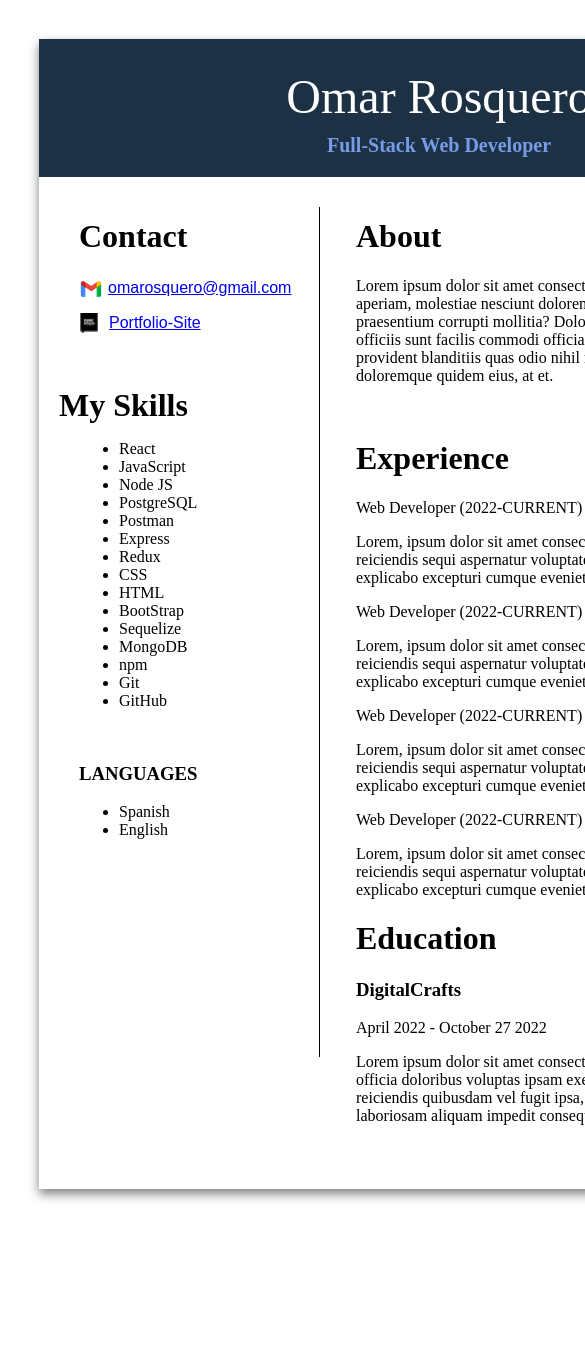
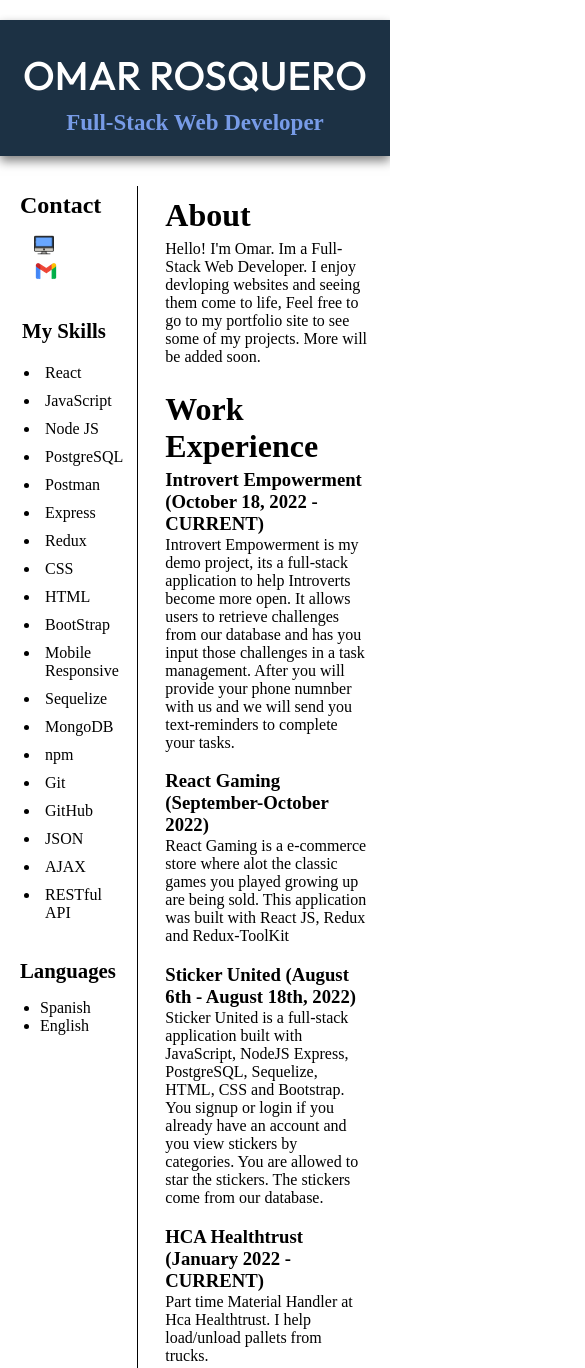
Before and after one commit to omardun/Resume, a plain HTML site: page index.html in a window 390 px wide. Shown: the top 1368 px of the page, 585 px wide, since content can reach past the window. Before the commit the page ends 1228 px from the top, so only its background shows below. Drawn offline with Linux system fonts and the light colour scheme.

Commit message:
added basic media query

```diff
--- a/index.html
+++ b/index.html
@@ -19,8 +19,17 @@
         <div class="clearfix"></div>
 
         <div class="col-div-4">
-            <div class="content-box" style="padding-left: 40px;">
+            <div class="content-box" >
                 <h1 class="head">Contact</h1>
+
+                <div class="port">
+                    <a href="https://github.com/omardun" target="_blank">
+                      <img class="port-icon" src="./media/desktop.png">
+                    </a>
+                    <a href="https://github.com/omardun" target="_blank" >
+                     <p>Portfolio-Site</p>
+                    </a>
+                </div>
 
                 <div class="gmail">
                     <a href="mailto:omarosquero@gmail.com" >
@@ -30,18 +39,10 @@
                      <p>omarosquero@gmail.com</p>
                     </a>
                 </div>
-                <div class="port">
-                    <a href="https://github.com/omardun" >
-                      <img class="port-icon" src="./media/portfolio.png">
-                    </a>
-                    <a href="https://github.com/omardun" target="_blank" >
-                     <p>Portfolio-Site</p>
-                    </a>
-                </div>
 
                 <br/>
-                <h1 class="skills">My Skills</h1>
-                <ul>
+                <h1 class="skill">My Skills</h1>
+                <ul class="skills">
                     <li>React</li>
                     <li>JavaScript</li>
                     <li>Node JS</li>
@@ -52,15 +53,21 @@
                     <li>CSS</li>
                     <li>HTML</li>
                     <li>BootStrap</li>
+                    <li>Mobile Responsive</li>
                     <li>Sequelize</li>
                     <li>MongoDB</li>
                     <li>npm</li>
                     <li>Git</li>
                     <li>GitHub</li>
+                    <li>JSON</li>
+                    <li>AJAX</li>
+                    <li>RESTful API</li>
+
+
                 </ul>
                 <br/>
                 <div class="languages">
-                <h3>Languages</h3>
+                <h1 class="lang">Languages</h1>
                 <ul>
                     <li>Spanish</li>
                     <li>English</li>
@@ -73,25 +80,29 @@
             <div class="content-box">
                 <div class="about-section">
                     <h1 class="about">About</h1>
-                    <p class="about-content">Lorem ipsum dolor sit amet consectetur adipisicing elit. Quam, aperiam, molestiae nesciunt dolorem ad beatae, ipsa adipisci veniam praesentium corrupti mollitia? Doloribus modi obcaecati nostrum officiis sunt facilis commodi officia consequatur eos molestias amet provident blanditiis quas odio nihil rem error dolores porro ab tenetur doloremque quidem eius, at et.</p>
+                    <p class="about-content">Hello! I'm Omar. Im a Full-Stack Web Developer. I enjoy devloping websites and seeing them come to life,  Feel free to go to my portfolio site to see some of my projects. More will be added soon.</p>
                 </div>
                 <br/>
                 <div class="work-experience">
-                    <h1 class="experience-title">Experience</h1>
-                    <p class="work">Web Developer (2022-CURRENT)</p>
-                    <p>Lorem, ipsum dolor sit amet consectetur adipisicing elit. Neque reiciendis sequi aspernatur voluptatem accusantium recusandae error explicabo excepturi cumque eveniet.</p>
-                    <p class="work">Web Developer (2022-CURRENT)</p>
-                    <p>Lorem, ipsum dolor sit amet consectetur adipisicing elit. Neque reiciendis sequi aspernatur voluptatem accusantium recusandae error explicabo excepturi cumque eveniet.</p>
-                    <p class="work">Web Developer (2022-CURRENT)</p>
-                    <p>Lorem, ipsum dolor sit amet consectetur adipisicing elit. Neque reiciendis sequi aspernatur voluptatem accusantium recusandae error explicabo excepturi cumque eveniet.</p>
-                    <p class="work">Web Developer (2022-CURRENT)</p>
-                    <p>Lorem, ipsum dolor sit amet consectetur adipisicing elit. Neque reiciendis sequi aspernatur voluptatem accusantium recusandae error explicabo excepturi cumque eveniet.</p>
+                    <h1 class="experience-title">Work Experience</h1>
+                    <h3 class="work">Introvert Empowerment (October 18, 2022 - CURRENT)</h3>
+                    <p>Introvert Empowerment is my demo project, its a full-stack application to help Introverts become more open. It allows users to retrieve challenges from our database and has you input those challenges in a task management. After you will provide your phone numnber with us and we will send you text-reminders to complete your tasks.</p>
+                    <h3 class="work">React Gaming (September-October 2022)</h3>
+                    <p>React Gaming is a e-commerce store where alot the classic games you played growing up are being sold. This application was built with React JS, Redux and Redux-ToolKit</p>
+                    <h3 class="work">Sticker United  (August 6th - August 18th, 2022)</h3>
+                    <p>Sticker United is a full-stack application built with JavaScript, NodeJS Express, PostgreSQL, Sequelize, HTML, CSS and Bootstrap. You signup or login if you already have an account and you view stickers by categories. You are allowed to star the stickers. The stickers come from our database. </p>
+                    <h3 class="work">HCA Healthtrust (January 2022 - CURRENT)</h3>
+                    <p> Part time Material Handler at Hca Healthtrust. I help load/unload pallets from trucks.</p>
+                    <h3 class="work">Electrical Apprentice (April 2021 - November 2021)</h3>
+                    <p> Electrical Apprentice at a local company in my area. Rode with a licensed electrician in van. Help electrician with needs. Work with live wire, helped electrician trouble shooting homes, adding and removing outlets, switches, fans. Worked with hand tools, wiring, assembling. </p>
                 </div>
                 <div class="education-container">
                     <h1 class="education-title">Education</h1>
-                    <h3 class="education">DigitalCrafts</h3>
-                    <p>April 2022 - October 27 2022</p>
-                    <p class="dc-content">Lorem ipsum dolor sit amet consectetur adipisicing elit. Quis totam officia doloribus voluptas ipsam exercitationem corrupti velit reiciendis quibusdam vel fugit ipsa, debitis, optio voluptatem laboriosam aliquam impedit consequatur reprehenderit?</p>
+                    <h3 class="education">DigitalCrafts Coding Bootcamp (April - November 2022)</h3>
+                    <p class="dc-content">
+                        DigitalCrafts is a technology coding bootcamp, they're are amongst the best-reviewed in the country, and offer intensive live instruction
+                         educational experiences for full-time and part-time students across the country. At DigitalCrafts, we learn the most cutting edge tools
+                        and strategies for the job market today. More importantly, we learn how to stay cutting edge for the job market tomorrow. </p>
                 </div>
 
             </div>
--- a/styles.css
+++ b/styles.css
@@ -1,10 +1,17 @@
+@import url('https://fonts.googleapis.com/css2?family=Outfit:wght@100;200;300;400;500;600;700;800;900&display=swap');
+
+
 body {
-    margin: 10%;
+    margin: 0%;
     padding: 0px;
 }
 .clearfix {
     clear: both;
 }
+a:visited {
+    text-decoration: none;
+    color: rgb(0, 0, 0);
+   }
 .main {
     background-color: rgb(255, 255, 255);
     box-sizing:border-box;
@@ -25,15 +32,16 @@ body {
 }
 .top-section h1 {
     color: #fff;
-    font-size: 48px;
+    font-size: 40px;
     font-weight: 500;
     margin: 0;
     margin-top: 10px;
-
+    font-family: 'Outfit', sans-serif;
+    text-transform: uppercase;
 }
 .top-section p {
     color: #779BE7;
-    font-size: 20px;
+    font-size: 23px;
     font-weight: bold;
     margin: 0;
     margin-top: 10px;
@@ -59,7 +67,9 @@ body {
     margin-top: 1%;
     font-weight: 500;
     font-family: 'News Cycle', sans-serif;
+    color: black;
 }
+
 .port {
     display: flex;
 }
@@ -88,9 +98,86 @@ body {
     font-weight: bold;
 }
 .skills {
-    margin-left: -20px;
+    margin-left: 0;
     margin-bottom: 0px;
 }
 .skills li {
     padding: 5px;
 }
+.work {
+    margin-bottom: -15px;
+}
+.education {
+    margin-bottom: -10px;
+}
+.about {
+    margin-bottom: -10px;
+}
+.about-content {
+    margin-bottom: -15px;
+}
+.experience-title {
+    margin-bottom: -15px;
+}
+.education-title {
+    margin-bottom: -15px;
+}
+
+@media screen and (max-width: 640px) {
+.main {
+    width: 100vw;
+    height: 100%;
+}
+html {
+    padding: 0;
+    margin: o;
+}
+.line {
+    height: 1900px;
+}
+.head {
+    font-size: 1.5rem;
+}
+.skills {
+    font-size: 1.3rem;
+}
+.lang {
+    font-size: 1.3rem;
+}
+.gmail p {
+    display: none;
+    margin-right: 10%;
+}
+.port p {
+    display: none;
+}
+
+}
+
+
+@media screen and (max-width: 550px) {
+
+.port p {
+    display: none;
+}
+.gmail p {
+    display: none;
+}
+.port {
+    margin-left: 15%;
+}
+.gmail {
+    margin-left: 15%;
+}
+.skill {
+    padding-left: 2px;
+    font-size: 1.3rem;
+}
+.skills {
+padding-left: 20px;
+font-size: 1rem;
+}
+.languages ul {
+    padding-left: 20px;
+}
+}
```
Also changed, not shown: media/desktop.png (added), media/portfolio.png (deleted).
